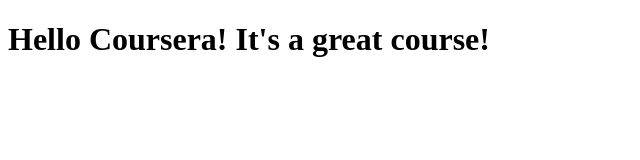
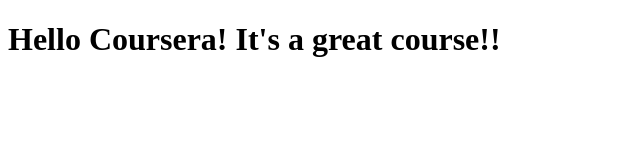
Before and after one commit to OvidiuSt/coursera, a plain HTML site: page site/Index.html in a window 1280 px wide. Shown: the full height of the page, 0-640 px from the left. Drawn offline with Linux system fonts and the light colour scheme.

Commit message:
Additional small change

```diff
--- a/site/Index.html
+++ b/site/Index.html
@@ -4,6 +4,6 @@
 	<title>Hello Coursera!</title>
 </head>
 <body>
-<h1> Hello Coursera! It's a great course!</h1>
+<h1> Hello Coursera! It's a great course!!</h1>
 </body>
 </html>
```
